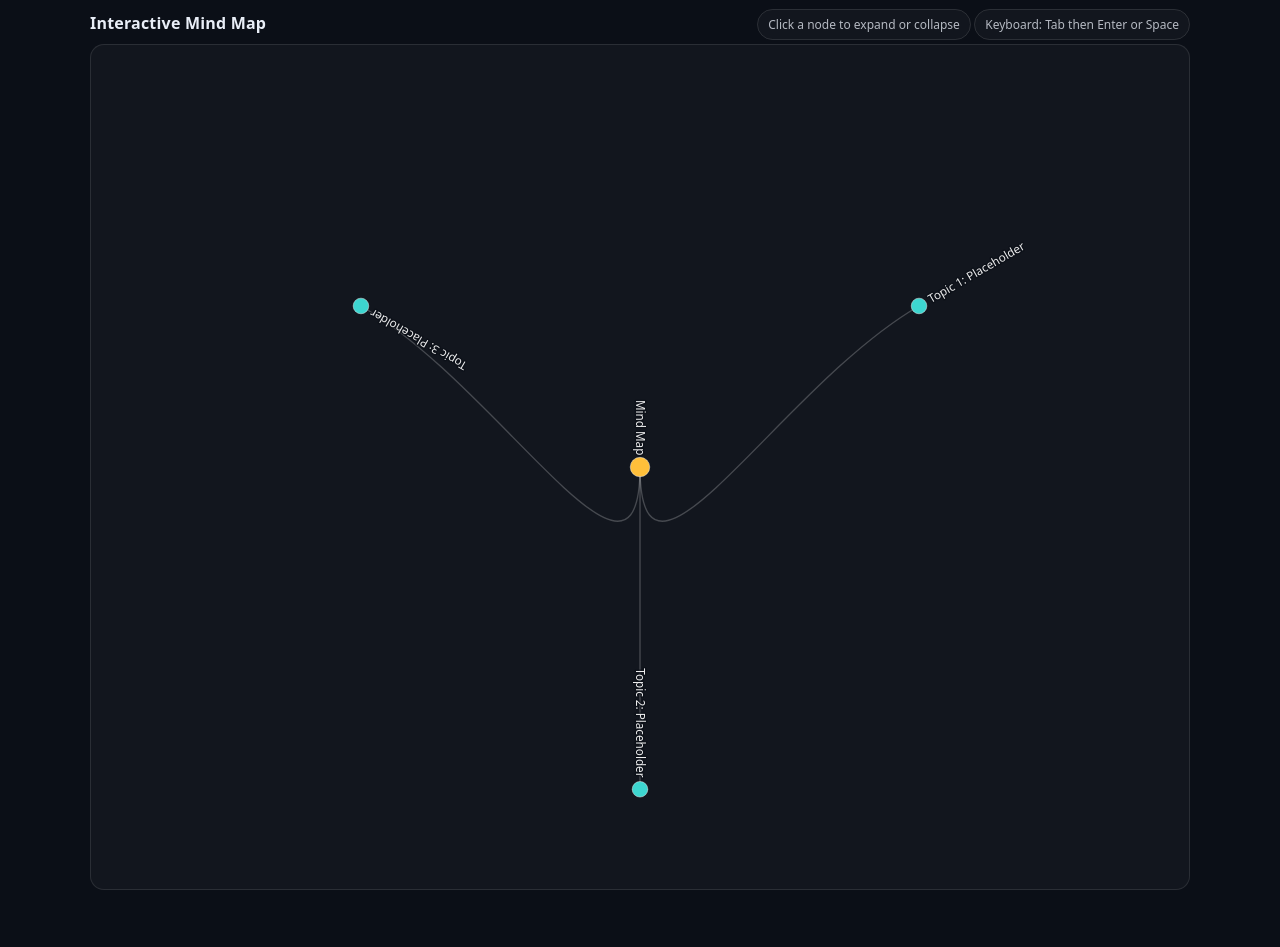
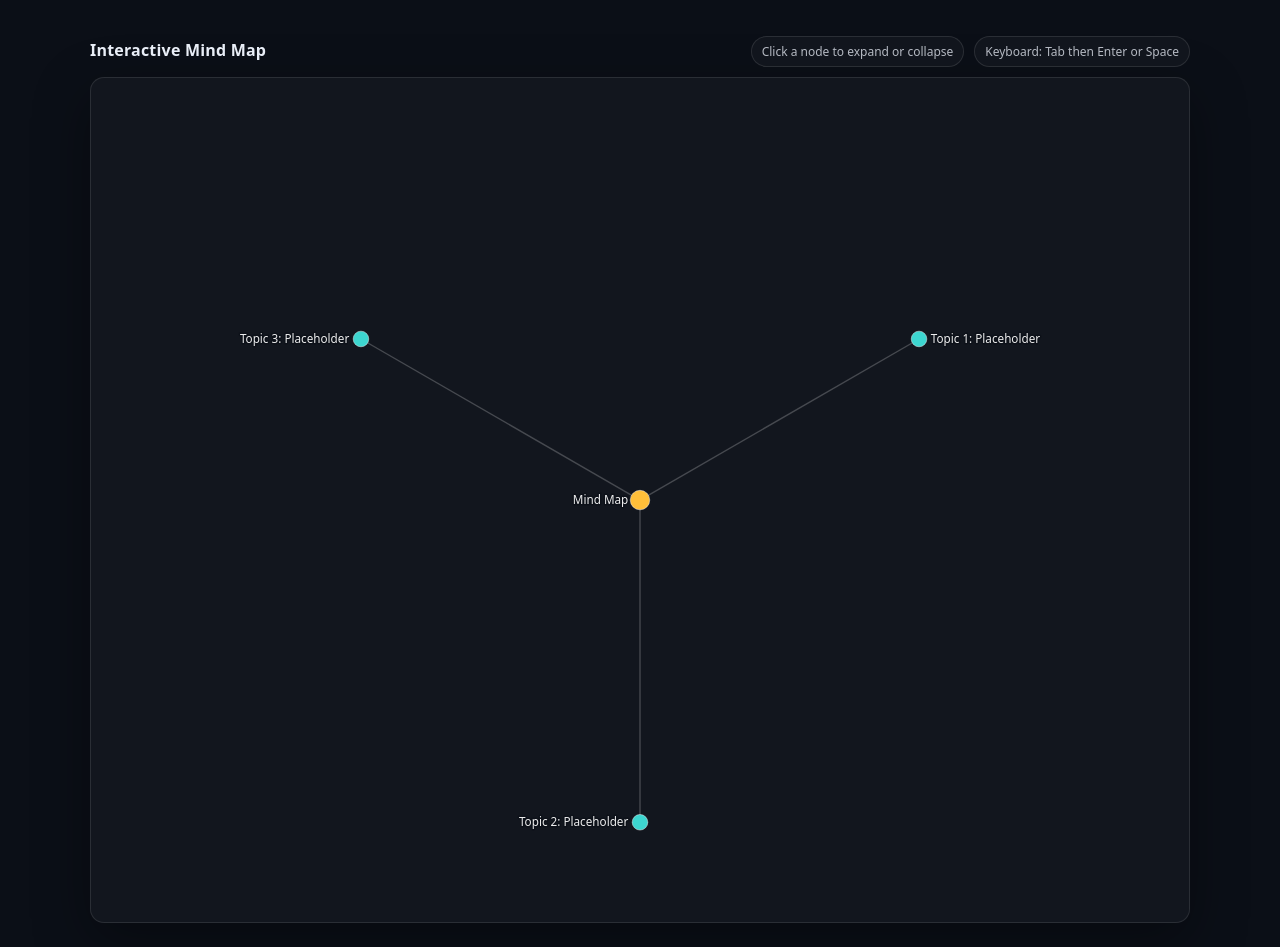
Before and after one commit to taracullafl/interactivemindmap, a plain HTML site: page index.html in a window 1280 px wide. Before the commit the page ends 890 px from the top, so only its background shows below. Drawn offline with nearby package versions, Linux system fonts and the light colour scheme.

Commit message:
Update index.html

```diff
--- a/index.html
+++ b/index.html
@@ -3,7 +3,7 @@
 <head>
   <meta charset="utf-8" />
   <meta name="viewport" content="width=device-width, initial-scale=1" />
-  <title>Interactive Mind Map (D3)</title>
+  <title>Interactive Mind Map (D3) – Horizontal Labels</title>
   <style>
     body {
       margin: 0;
@@ -12,17 +12,17 @@
       color: #e9eef7;
       display: grid;
       place-items: center;
-      height: 100vh;
+      min-height: 100vh;
+      padding: 24px;
     }
-    .wrap {
-      width: min(1100px, 96vw);
-    }
+    .wrap { width: min(1100px, 96vw); }
     header {
       display: flex;
       gap: 12px;
       align-items: baseline;
       justify-content: space-between;
       margin: 12px 0 10px;
+      flex-wrap: wrap;
     }
     header h1 {
       font-size: 16px;
@@ -33,6 +33,19 @@
     header .hint {
       font-size: 13px;
       opacity: 0.85;
+      display: flex;
+      gap: 10px;
+      flex-wrap: wrap;
+      justify-content: flex-end;
+    }
+    .badge {
+      font-size: 12px;
+      padding: 6px 10px;
+      border-radius: 999px;
+      border: 1px solid rgba(255,255,255,0.14);
+      background: rgba(255,255,255,0.04);
+      opacity: 0.9;
+      white-space: nowrap;
     }
     .card {
       border: 1px solid rgba(255,255,255,0.10);
@@ -40,6 +53,7 @@
       border-radius: 14px;
       padding: 12px;
       overflow: hidden;
+      box-shadow: 0 18px 55px rgba(0,0,0,0.35);
     }
 
     svg { width: 100%; height: auto; display: block; }
@@ -71,18 +85,9 @@
       filter: drop-shadow(0 0 8px rgba(255,255,255,0.25));
       outline: none;
     }
-
-    .badge {
-      font-size: 12px;
-      padding: 6px 10px;
-      border-radius: 999px;
-      border: 1px solid rgba(255,255,255,0.14);
-      background: rgba(255,255,255,0.04);
-      opacity: 0.9;
-      white-space: nowrap;
-    }
   </style>
 </head>
+
 <body>
   <div class="wrap">
     <header>
@@ -149,6 +154,7 @@
     const g = svg.append("g");
 
     const radius = 330;
+
     const tree = d3.tree()
       .size([2 * Math.PI, radius])
       .separation((a, b) => (a.parent === b.parent ? 1 : 1.6) / a.depth);
@@ -156,7 +162,7 @@
     const root = d3.hierarchy(data);
 
     // Start with topics collapsed, but keep root open
-    root.children.forEach(collapse);
+    if (root.children) root.children.forEach(collapse);
 
     function collapse(node) {
       if (node.children) {
@@ -171,15 +177,9 @@
 
     const duration = 350;
 
-    function radialPoint(x, y) {
-      const angle = x - Math.PI / 2;
-      return [Math.cos(angle) * y, Math.sin(angle) * y];
-    }
-
     function nodeFill(d) {
       if (d.depth === 0) return "#ffbf3a";
-      if (d._children) return "#3dd6d0";
-      if (d.children) return "#3dd6d0";
+      if (d._children || d.children) return "#3dd6d0";
       return "#ff6fae";
     }
 
@@ -196,31 +196,43 @@
       const nodes = root.descendants();
       const links = root.links();
 
+      // Convert polar coords (angle, radius) to cartesian (x,y)
       nodes.forEach(d => {
-        const [x, y] = radialPoint(d.x, d.y);
-        d.xp = x;
-        d.yp = y;
+        const angle = d.x - Math.PI / 2;
+        d.xp = Math.cos(angle) * d.y;
+        d.yp = Math.sin(angle) * d.y;
       });
 
+      // LINKS
       const link = g.selectAll("path.link")
         .data(links, d => d.target.data.name);
 
       link.enter()
         .append("path")
         .attr("class", "link")
-        .attr("d", d => {
-          const o = { xp: source.xp ?? 0, yp: source.yp ?? 0 };
-          return d3.linkRadial()
-            .angle(() => 0)
-            .radius(() => 0)({ source: o, target: o });
+        .attr("d", () => {
+          const o = { x: source.x0 ?? 0, y: source.y0 ?? 0 };
+          return `M${o.x},${o.y}L${o.x},${o.y}`;
         })
         .merge(link)
         .transition()
         .duration(duration)
-        .attr("d", d3.linkRadial()
-          .angle(d => d.x)
-          .radius(d => d.y)
-        );
+        .attr("d", d => {
+          const sAngle = d.source.x - Math.PI / 2;
+          const tAngle = d.target.x - Math.PI / 2;
+
+          const sx = Math.cos(sAngle) * d.source.y;
+          const sy = Math.sin(sAngle) * d.source.y;
+
+          const tx = Math.cos(tAngle) * d.target.y;
+          const ty = Math.sin(tAngle) * d.target.y;
+
+          // gentle curved link
+          const mx = (sx + tx) / 2;
+          const my = (sy + ty) / 2;
+
+          return `M${sx},${sy} Q${mx},${my} ${tx},${ty}`;
+        });
 
       link.exit()
         .transition()
@@ -228,6 +240,7 @@
         .attr("opacity", 0)
         .remove();
 
+      // NODES
       const node = g.selectAll("g.node")
         .data(nodes, d => d.data.name);
 
@@ -237,7 +250,7 @@
         .attr("tabindex", 0)
         .attr("role", "button")
         .attr("aria-label", d => `${d.data.name}. Activate to expand or collapse.`)
-        .attr("transform", () => `translate(${source.xp ?? 0},${source.yp ?? 0})`)
+        .attr("transform", `translate(${source.x0 ?? 0},${source.y0 ?? 0})`)
         .on("click", (event, d) => toggle(d))
         .on("keydown", (event, d) => {
           if (event.key === "Enter" || event.key === " ") {
@@ -250,11 +263,11 @@
         .attr("r", 0)
         .attr("fill", d => nodeFill(d));
 
+      // IMPORTANT: Horizontal labels (no rotation)
       nodeEnter.append("text")
         .attr("dy", "0.32em")
         .attr("x", d => (d.x < Math.PI ? 12 : -12))
         .attr("text-anchor", d => (d.x < Math.PI ? "start" : "end"))
-        .attr("transform", d => `rotate(${(d.x * 180 / Math.PI) - 90})`)
         .text(d => d.data.name);
 
       nodeEnter.merge(node)
@@ -273,6 +286,12 @@
         .duration(duration)
         .attr("opacity", 0)
         .remove();
+
+      // Save current position for smoother future transitions
+      nodes.forEach(d => {
+        d.x0 = d.xp;
+        d.y0 = d.yp;
+      });
     }
 
     function toggle(d) {
```
